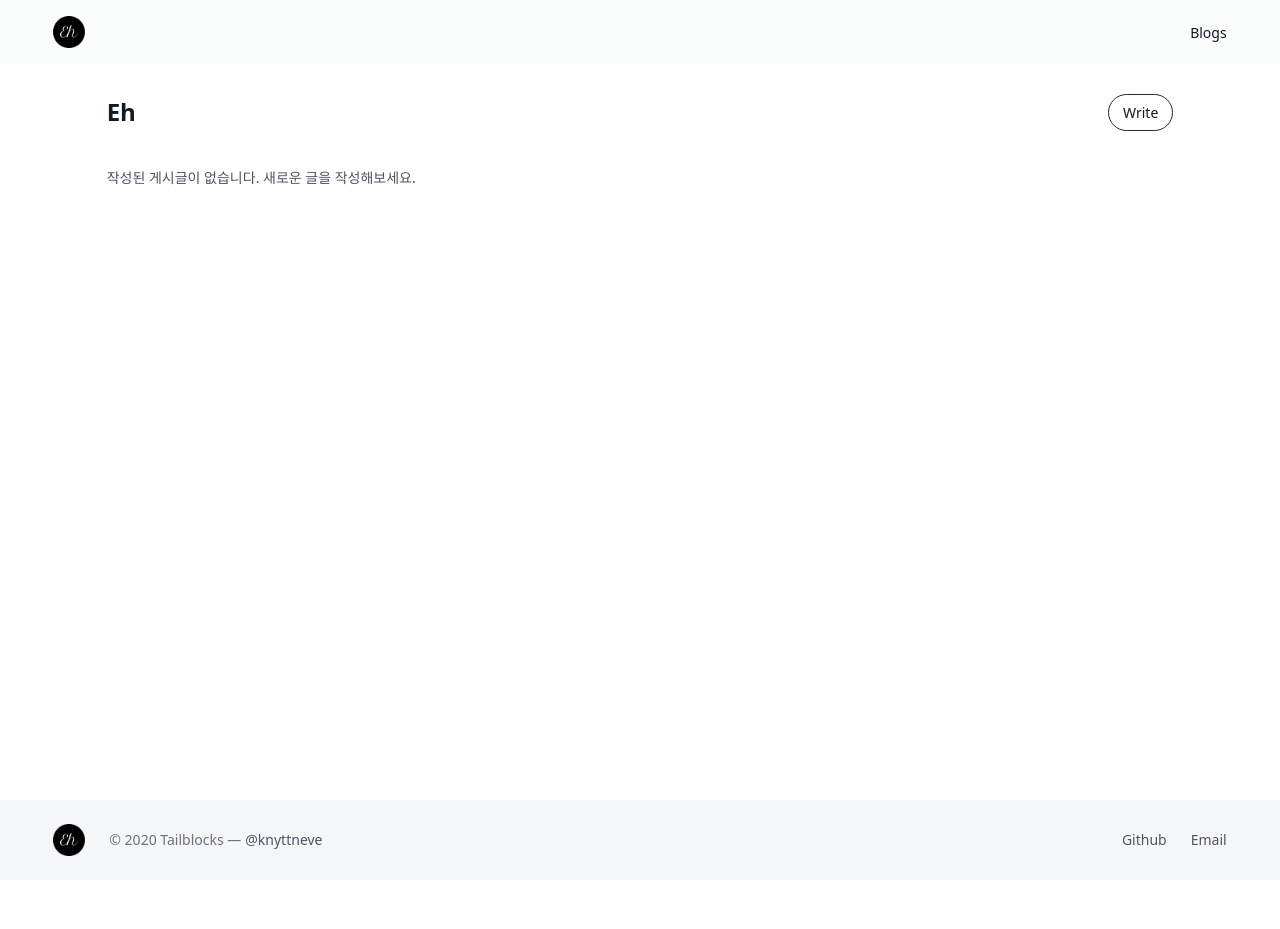
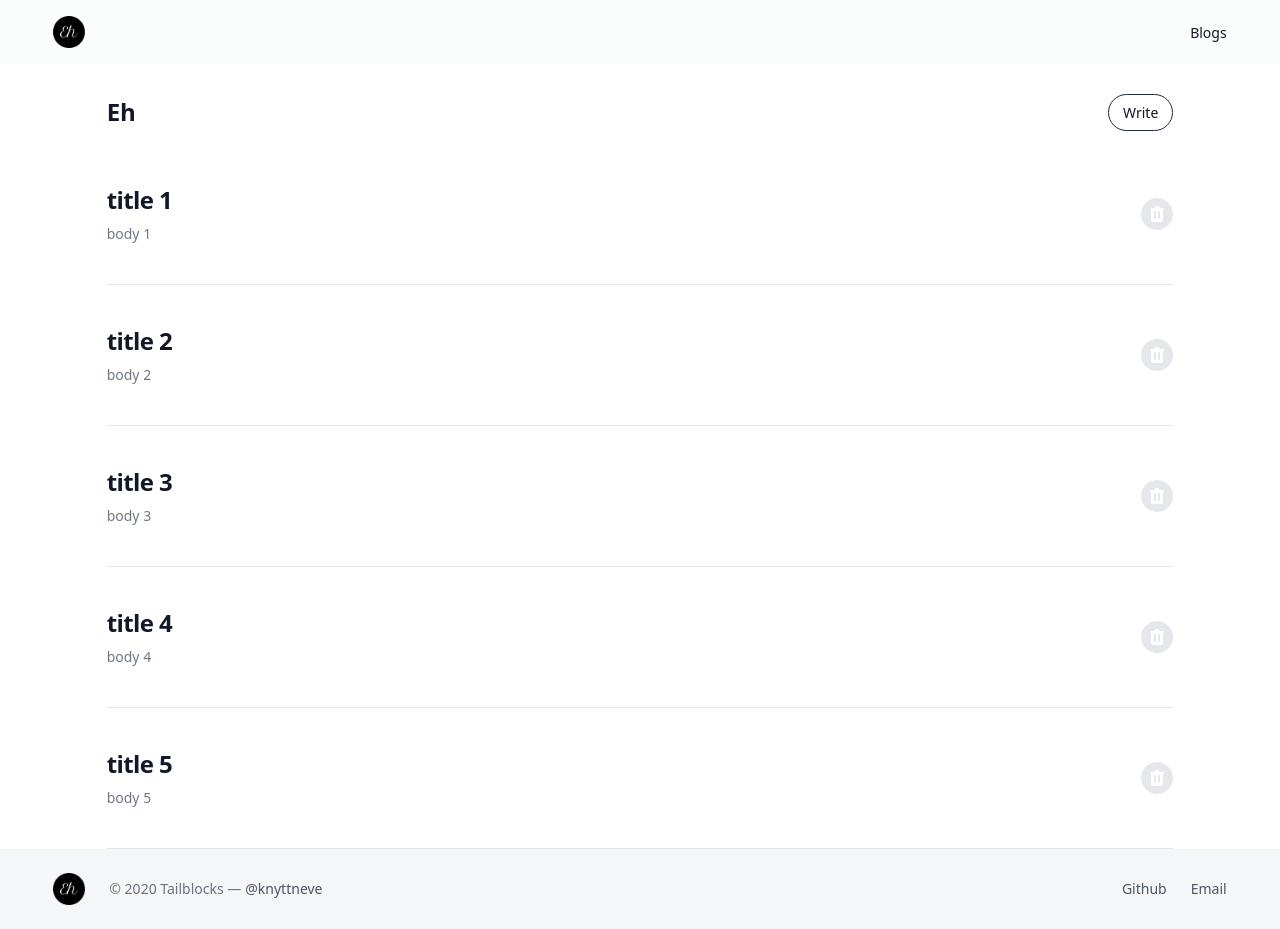
Before and after one commit to Hyeun9991/Next-Blog-01, a Next.js app: page /blogs in a window 1280 px wide. Before the commit the page ends 880 px from the top, so only its background shows below. Built offline with nearby package versions, Linux system fonts and the light colour scheme; data requests are answered from the project's data file.

Commit message:
포스트 작성시 리스트 페이지로 이동하는 코드 추가

```diff
--- a/components/BlogForm.tsx
+++ b/components/BlogForm.tsx
@@ -1,15 +1,22 @@
 import axios from 'axios';
+import { useRouter } from 'next/router';
 import { useState } from 'react';
 
 const BlogForm = () => {
+  const router = useRouter();
   const [title, setTitle] = useState<string>('');
   const [body, setBody] = useState<string>('');
 
   const onSubmit = () => {
-    axios.post('http://localhost:3001/posts', {
-      title,
-      body,
-    });
+    axios
+      .post('http://localhost:3001/posts', {
+        title,
+        body,
+      })
+      .then(() => {
+        // db에 성공적으로 데이터를 보내면 포스트 리스트 페이지로 이동
+        router.push('/blogs');
+      });
   };
 
   return (
@@ -29,8 +36,7 @@ const BlogForm = () => {
         <label
           htmlFor="first_name"
           className="block mb-2 text-sm font-medium text-gray-900 dark:text-white"
-        >
-        </label>
+        ></label>
         <input
           type="text"
           className="border-gray-300 text-gray-900 text-4xl outline-none focus:border-gray-500 block w-full dark:bg-gray-700 dark:border-gray-600 dark:placeholder-gray-400 dark:text-white dark:focus:ring-gray-500 dark:focus:border-gray-500"
@@ -45,8 +51,7 @@ const BlogForm = () => {
         <label
           htmlFor="first_name"
           className="block mb-2 text-sm font-medium text-gray-900 dark:text-white"
-        >
-        </label>
+        ></label>
         <textarea
           className="text-gray-900 text-md outline-none	 focus:ring-gray-500 focus:border-gray-500 block w-full dark:bg-gray-700 dark:border-gray-600 dark:placeholder-gray-400 dark:text-white dark:focus:ring-gray-500 dark:focus:border-gray-500"
           rows={18}
--- a/components/Card.tsx
+++ b/components/Card.tsx
@@ -13,9 +13,9 @@ const Card = ({ title, body, children, onClick }: Props) => {
     >
       <div className="flex justify-between items-center">
         <div>
-          <h5 className="mb-2 text-2xl font-bold tracking-tight text-gray-900 dark:text-white">
+          <h2 className="mb-2 text-2xl font-bold tracking-tight text-gray-900 dark:text-white">
             {title}
-          </h5>
+          </h2>
           <p className="font-normal text-sm text-gray-600/80 dark:text-gray-400">
             {body}
           </p>
--- a/db.json
+++ b/db.json
@@ -1,3 +1,29 @@
 {
-  "posts": []
+  "posts": [
+    {
+      "title": "title 1",
+      "body": "body 1",
+      "id": 1
+    },
+    {
+      "title": "title 2",
+      "body": "body 2",
+      "id": 2
+    },
+    {
+      "title": "title 3",
+      "body": "body 3",
+      "id": 3
+    },
+    {
+      "title": "title 4",
+      "body": "body 4",
+      "id": 4
+    },
+    {
+      "title": "title 5",
+      "body": "body 5",
+      "id": 5
+    }
+  ]
 }
--- a/pages/blogs/index.tsx
+++ b/pages/blogs/index.tsx
@@ -50,9 +50,9 @@ const Index = () => {
     // db에 포스트 데이터가 없으면 메세지 출력
     if (posts.length === 0) {
       return (
-        <p className="text-sm mt-10">
+        <h2 className="text-sm mt-10">
           작성된 게시글이 없습니다. 새로운 글을 작성해보세요.
-        </p>
+        </h2>
       );
     }
 
@@ -66,7 +66,7 @@ const Index = () => {
           onClick={() => router.push('/blogs/edit')}
         >
           <button
-            className="w-7 h-7 sm:w-8 sm:h-8 flex items-center justify-center rounded-full bg-gray-200 hover:bg-red-600 transition outline-none focus:ring-4 focus:ring-red-300"
+            className="w-7 h-7 sm:w-8 sm:h-8 flex items-center justify-center rounded-full bg-gray-200 hover:bg-gray-900 transition outline-none focus:ring-4 focus:ring-red-300"
             onClick={(e) => deleteBlog(e, post.id)}
           >
             <HiTrash className="w-4 h-4 sm:w-5 sm:h-5 text-white" />
```
